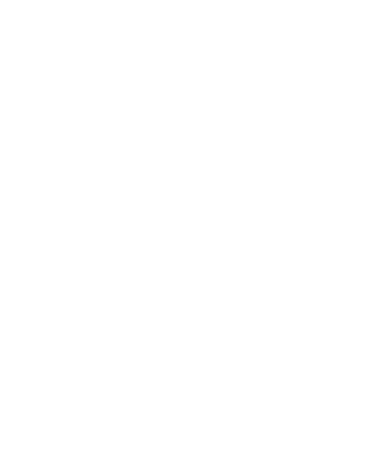
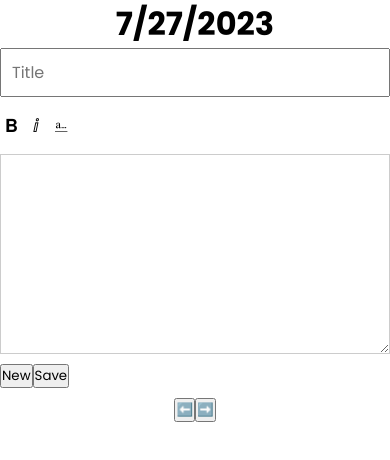
Before and after one commit to bhaskardas090/reflect, a React (Create React App) app: page /journal in a window 390 px wide. Before the commit this address had no page. Shown: the top 460 px of the page. Built offline with nearby package versions, Linux system fonts and the light colour scheme.

Commit message:
adding blog-detail

```diff
--- a/src/App.js
+++ b/src/App.js
@@ -1,3 +1,42 @@
+// import React, {Suspense} from 'react'
+// import './App.css';
+// import { Route, Routes } from 'react-router-dom';
+// const Home = React.lazy(() => import('./pages/Home'));
+// const SignUp = React.lazy(() => import('./pages/SignUp'));
+// const SignIn = React.lazy(() => import('./pages/SignIn'));
+// const Breathe = React.lazy(() => import('./pages/Breathe'));
+// const Meditate = React.lazy(() => import('./pages/Meditate'));
+// const ChatBot = React.lazy(() => import('./pages/ChatBot'));
+// const Account = React.lazy(() => import('./pages/Account'));
+// const Resource = React.lazy(() => import('./pages/Resource'));
+// const AuthOTP = React.lazy(() => import('./pages/AuthOTP'));
+// const MusicPlayer = React.lazy(() => import('./pages/MusicPlayer'));
+
+
+// function App() {
+//   return (
+//     <div className="App">
+//       <Suspense fallback={<h1>Loading...</h1>}>
+//         <Routes>
+//           <Route path="/" element={<Home />} />
+//           <Route path="/register" element={<SignUp />} />
+//           <Route path="/login" element={<SignIn />} />
+//           {/* <Route path="/auth-otp" element={<AuthOTP />} /> */}
+//           <Route path="/breathe" element={<Breathe />} />
+//           <Route path="/meditate" element={<Meditate />} />
+//           <Route path="/chatbot" element={<ChatBot />} />
+//           <Route path="/resource" element={<Resource />} />
+//           <Route path="/account" element={<Account />} />
+//           <Route path="/music" element={<MusicPlayer/>}/>
+//           <Route path="/resource" element={<Resource />} />
+//         </Routes>
+//       </Suspense>
+//     </div>
+//   );
+// }
+
+// export default App;
+
 import React, {Suspense} from 'react'
 import './App.css';
 import { Route, Routes } from 'react-router-dom';
@@ -11,7 +50,8 @@ const Account = React.lazy(() => import('./pages/Account'));
 const Resource = React.lazy(() => import('./pages/Resource'));
 const AuthOTP = React.lazy(() => import('./pages/AuthOTP'));
 const MusicPlayer = React.lazy(() => import('./pages/MusicPlayer'));
-
+const BlogDetail = React.lazy(() => import('./pages/BlogDetail'));
+const Journal = React.lazy(() => import('./pages/Journal')); // New Import
 
 function App() {
   return (
@@ -21,14 +61,14 @@ function App() {
           <Route path="/" element={<Home />} />
           <Route path="/register" element={<SignUp />} />
           <Route path="/login" element={<SignIn />} />
-          {/* <Route path="/auth-otp" element={<AuthOTP />} /> */}
           <Route path="/breathe" element={<Breathe />} />
           <Route path="/meditate" element={<Meditate />} />
           <Route path="/chatbot" element={<ChatBot />} />
           <Route path="/resource" element={<Resource />} />
           <Route path="/account" element={<Account />} />
           <Route path="/music" element={<MusicPlayer/>}/>
-          <Route path="/resource" element={<Resource />} />
+          <Route path="/blog-detail" element={<BlogDetail />} />
+          <Route path="/journal" element={<Journal />} /> {/* New Route */}
         </Routes>
       </Suspense>
     </div>
--- /dev/null
+++ b/src/pages/BlogDetail.jsx
@@ -0,0 +1,22 @@
+import { useLocation } from 'react-router-dom';
+import '../styles/BlogDetail.css';
+
+const BlogDetail = () => {
+  const location = useLocation();
+  console.log('Location object:', location); // Log the entire location object
+  const blogData = location.state;
+
+  if (!blogData) {
+    return <div>No blog details available</div>;
+  }
+
+  return (
+    <div className="blog-detail">
+      <img src={blogData.img} alt={blogData.title} />
+      <h2>{blogData.title}</h2>
+      <p>{blogData.content}</p>
+    </div>
+  );
+};
+
+export default BlogDetail;
--- /dev/null
+++ b/src/pages/Journal.jsx
@@ -0,0 +1,61 @@
+import React, { useRef, useState } from 'react';
+import '../styles/Journal.css';
+
+const Journal = () => {
+  const [title, setTitle] = useState('');
+  const [content, setContent] = useState('');
+  const journalEntryRef = useRef(null);
+
+  const handleBold = () => {
+    document.execCommand('bold', false, null);
+  };
+
+  const handleItalic = () => {
+    document.execCommand('italic', false, null);
+  };
+
+  const handleUnderline = () => {
+    document.execCommand('underline', false, null);
+  };
+
+  const handleNew = () => {
+    setTitle('');
+    setContent('');
+    if (journalEntryRef.current) {
+      journalEntryRef.current.innerHTML = '';
+    }
+  };
+
+  return (
+    <div className="journal">
+      <h1>{new Date().toLocaleDateString()}</h1>
+      <input
+        type="text"
+        placeholder="Title"
+        value={title}
+        onChange={(e) => setTitle(e.target.value)}
+      />
+      <div className="text-editor">
+        <div className="formatting-buttons">
+          <button onClick={handleBold}>𝐁</button>
+          <button onClick={handleItalic}>ⅈ</button>
+          <button onClick={handleUnderline}>⎁</button>
+        </div>
+        <div
+          className="journal-entry"
+          contentEditable
+          ref={journalEntryRef}
+          placeholder="Write your journal entry here..."
+        />
+      </div>
+      <button onClick={handleNew}>New</button>
+      <button>Save</button>
+      <div className="navigation-actions">
+        <button>⬅️</button>
+        <button>➡️</button>
+      </div>
+    </div>
+  );
+};
+
+export default Journal;
--- a/src/pages/ResourceCards.jsx
+++ b/src/pages/ResourceCards.jsx
@@ -1,15 +1,47 @@
+
+// import React from 'react';
+// import Image from '../assets/Img1.png';
+// import '../styles/ResourceCards.css'
+
+// const ResourceCards = (props) => {
+//   return (
+//     <div className="horizontal-card">
+//       <img src={props.img} className="card-image" alt="Resource Visual" />
+//       <div className="card-content">
+//         <h3 className='heading'>{props.title}</h3>
+//         <p className='content'>{props.content}</p>
+//       </div>
+//     </div>
+//   );
+// };
+
+// export default ResourceCards;
+
 
 import React from 'react';
-import Image from '../assets/Img1.png';
-import '../styles/ResourceCards.css'
+import { useNavigate } from 'react-router-dom';
+import '../styles/ResourceCards.css';
 
 const ResourceCards = (props) => {
+  const navigate = useNavigate();
+
+  const handleReadMoreClick = () => {
+    const stateToPass = {
+      img: props.img,
+      title: props.title,
+      content: props.content,
+    };
+    console.log('Navigating with state:', stateToPass);
+    navigate('/blog-detail', { state: stateToPass });
+  };
+
   return (
     <div className="horizontal-card">
       <img src={props.img} className="card-image" alt="Resource Visual" />
       <div className="card-content">
         <h3 className='heading'>{props.title}</h3>
         <p className='content'>{props.content}</p>
+        <button onClick={handleReadMoreClick} className='read-more'>Read More</button>
       </div>
     </div>
   );
--- /dev/null
+++ b/src/styles/BlogDetail.css
@@ -0,0 +1,39 @@
+@media only screen and (max-width:500px) {
+    .container {
+        background: linear-gradient(180deg, #FDA026 0%, #F5F1E5 22.92%, #F3EFE4 79.17%, #6E83B7 100%);
+    }
+
+   .blog-detail {
+    color: #000;
+    font-family: Poppins;
+    font-size: 12px;
+    font-style: normal;
+    font-weight: 500;
+    margin-top: 00px; /* Reduced top margin */
+}
+
+.blog-detail img {
+    width: 100%;
+    height: auto;
+    object-fit: fill;
+    display: block;
+    margin-bottom: 30px;
+}
+
+.blog-detail h2 {
+    font-size: 25px;
+    font-weight: bold;
+    margin: 20px 0;
+    text-align: center;
+    padding: 10px;
+}
+
+.blog-detail p {
+    font-size: 19px;
+    line-height: 1.5;
+    margin: 19px;
+    padding: 1% 1%;
+    text-align: justify;
+}
+
+}
--- /dev/null
+++ b/src/styles/Journal.css
@@ -0,0 +1,54 @@
+.journal {
+  font-family: Arial, sans-serif;
+}
+
+.journal h1 {
+  text-align: center;
+}
+
+.journal input {
+  display: block;
+  width: 100%;
+  padding: 10px;
+  margin-bottom: 10px;
+  font-size: 16px;
+}
+
+.text-editor {
+  display: flex;
+  flex-direction: column;
+}
+
+.formatting-buttons {
+  display: flex; /* Ensures the buttons are in one line */
+  margin-bottom: 10px; /* Space between buttons and the text area */
+}
+
+.formatting-buttons button {
+  padding: 5px;
+  margin-right: 5px; /* Space between buttons */
+  cursor: pointer;
+  background: none;
+  border: none;
+  font-size: 18px;
+  outline: none;
+}
+
+.journal-entry {
+  display: block;
+  width: 100%;
+  min-height: 200px; /* Adjust the height as needed */
+  padding: 10px;
+  margin-bottom: 10px;
+  font-size: 16px;
+  border: 1px solid #ccc;
+  resize: vertical;
+  overflow: auto;
+}
+
+.navigation-actions {
+  display: flex;
+  justify-content: center;
+  align-items: center;
+  margin-top: 10px;
+}
--- a/src/styles/ResourceCards.css
+++ b/src/styles/ResourceCards.css
@@ -36,3 +36,10 @@
     font-size: 10px;
     padding-left: 15px;
 }
+
+.read-more {
+    color: #0000EE;
+    text-decoration: none;
+    font-size: 10px;
+    align-self: flex-end;
+}
```
